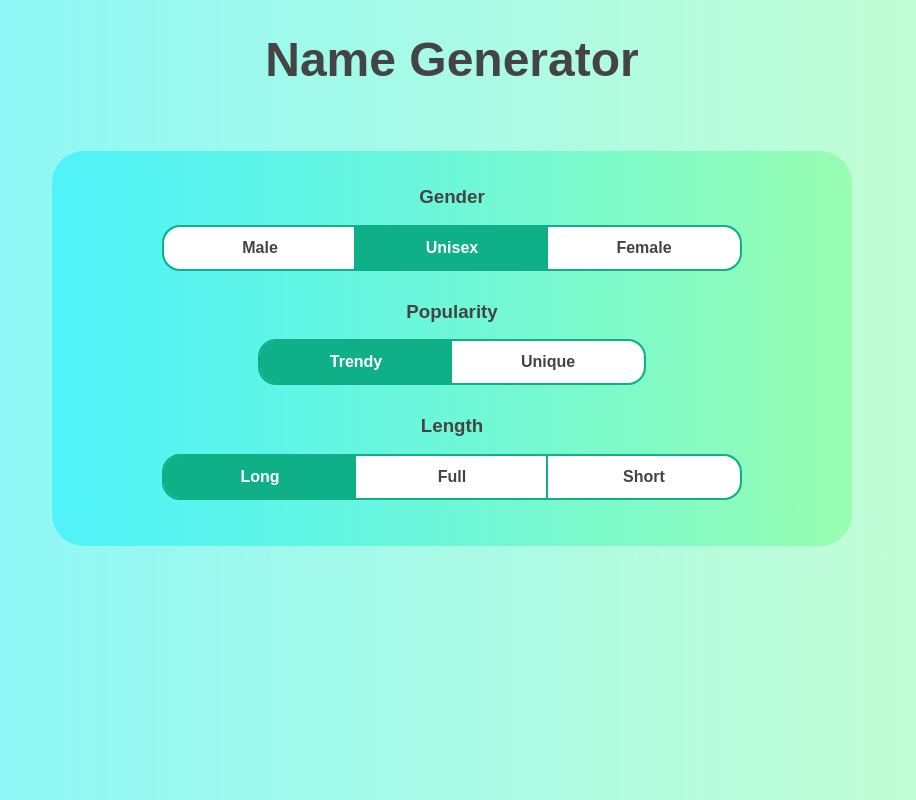
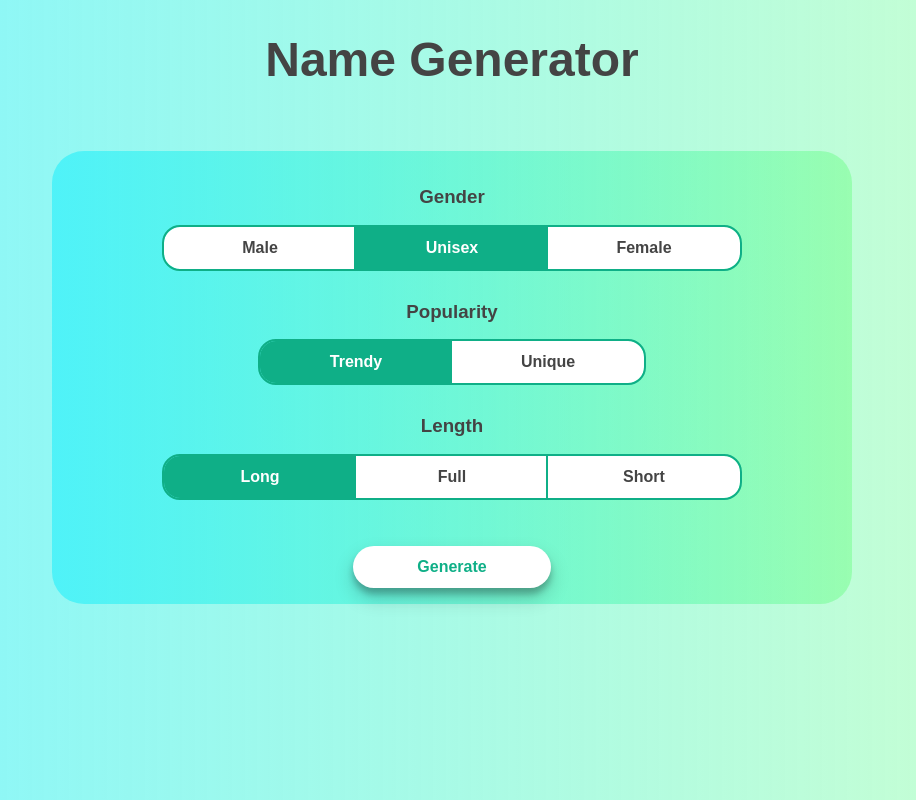
Before and after one commit to gnoul4869/name-generator, a Nuxt app: page / in a window 1280 px wide. Shown: the whole page, without its empty margins (188-1104 px from the left). Built offline with nearby package versions, Linux system fonts and the light colour scheme.

Commit message:
Make button functional and add style for main button

```diff
--- a/app.vue
+++ b/app.vue
@@ -36,26 +36,49 @@ const options = ref<Options>({
             <div class="option">
                 <h3>Gender</h3>
                 <div class="buttons-container">
-                    <button :class="options.gender === Gender.MALE && 'active'">Male</button>
-                    <button :class="options.gender === Gender.UNISEX && 'active'">Unisex</button>
-                    <button :class="options.gender === Gender.FEMALE && 'active'">Female</button>
+                    <button :class="options.gender === Gender.MALE && 'active'" @click="options.gender = Gender.MALE">
+                        Male
+                    </button>
+                    <button :class="options.gender === Gender.UNISEX && 'active'" @click="options.gender = Gender.UNISEX">
+                        Unisex
+                    </button>
+                    <button :class="options.gender === Gender.FEMALE && 'active'" @click="options.gender = Gender.FEMALE">
+                        Female
+                    </button>
                 </div>
             </div>
             <div class="option">
                 <h3>Popularity</h3>
                 <div class="buttons-container">
-                    <button :class="options.popularity === Popularity.TRENDY && 'active'">Trendy</button>
-                    <button :class="options.popularity === Popularity.UNIQUE && 'active'">Unique</button>
+                    <button
+                        :class="options.popularity === Popularity.TRENDY && 'active'"
+                        @click="options.popularity = Popularity.TRENDY"
+                    >
+                        Trendy
+                    </button>
+                    <button
+                        :class="options.popularity === Popularity.UNIQUE && 'active'"
+                        @click="options.popularity = Popularity.UNIQUE"
+                    >
+                        Unique
+                    </button>
                 </div>
             </div>
             <div class="option">
                 <h3>Length</h3>
                 <div class="buttons-container">
-                    <button :class="options.length === Length.LONG && 'active'">Long</button>
-                    <button :class="options.length === Length.FULL && 'active'">Full</button>
-                    <button :class="options.length === Length.SHORT && 'active'">Short</button>
+                    <button :class="options.length === Length.LONG && 'active'" @click="options.length = Length.LONG">
+                        Long
+                    </button>
+                    <button :class="options.length === Length.FULL && 'active'" @click="options.length = Length.FULL">
+                        Full
+                    </button>
+                    <button :class="options.length === Length.SHORT && 'active'" @click="options.length = Length.SHORT">
+                        Short
+                    </button>
                 </div>
             </div>
+            <button class="main">Generate</button>
         </div>
     </div>
 </template>
@@ -119,4 +142,19 @@ body {
         }
     }
 }
+
+button {
+    &.main {
+        color: #0faf87;
+        background: white;
+        border-radius: 6.5rem;
+        border: none;
+        box-shadow: rgba(0, 0, 0, 0.19) 0px 10px 20px, rgba(0, 0, 0, 0.23) 0px 6px 6px;
+        padding: 0.75rem 4rem;
+        font-size: 1rem;
+        font-weight: bold;
+        margin-top: 1rem;
+        cursor: pointer;
+    }
+}
 </style>
```
